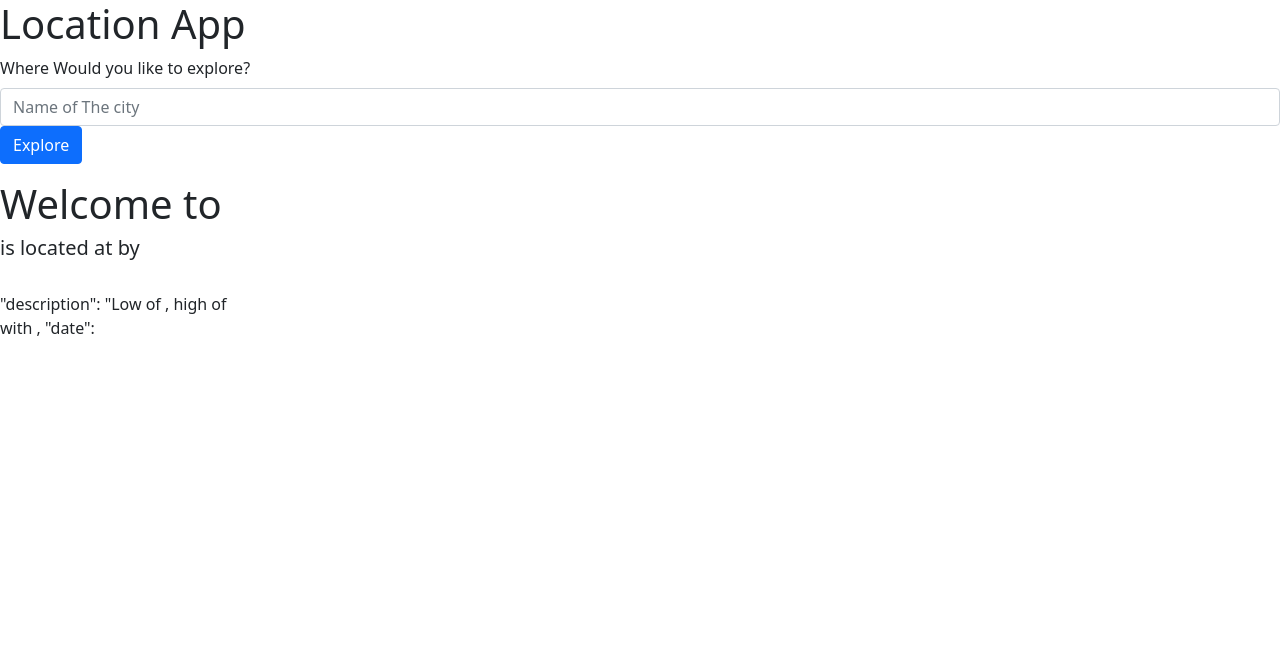
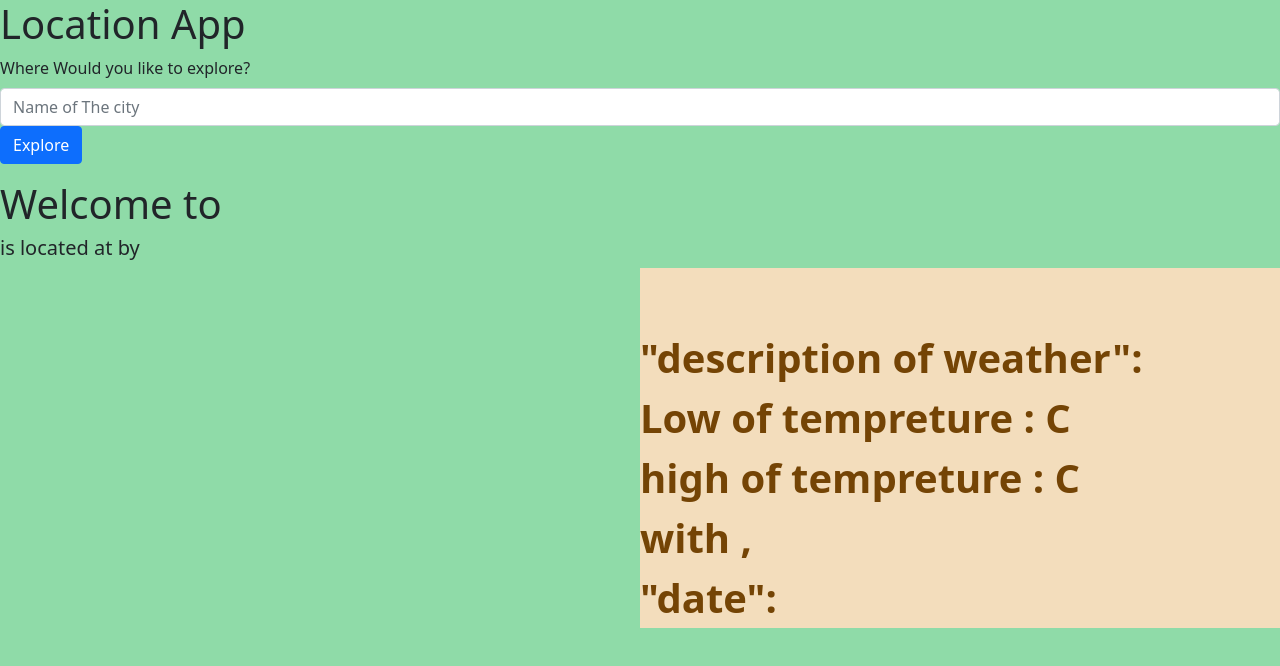
Before and after one commit to Amer-1987/city-explorer-new, a React (Create React App) app: page / in a window 1280 px wide. Shown: the top 666 px of the page. Built offline with nearby package versions, Linux system fonts and the light colour scheme.

Commit message:
lab07 frontend finished

```diff
--- a/src/App.css
+++ b/src/App.css
@@ -36,3 +36,21 @@
     transform: rotate(360deg);
   }
 }
+
+body{
+  background-color: #8fdba8;
+}
+section{
+  padding: 15px;
+  background-color: rgb(15, 14, 14);
+  color : white
+}
+
+.temp{
+  width : 50%;
+  float : right;
+font-size : 40px;
+background-color: rgb(243, 221, 188);
+color: rgb(116, 68, 5);
+font-weight: bold;
+}
--- a/src/App.js
+++ b/src/App.js
@@ -128,14 +128,19 @@ class App extends React.Component {
 
         {this.state.showError && <p>Error, sorry for that</p>}
 
-        <p>
+        <p className='temp'>
           {this.state.locationName}
           <br />
-          "description": "Low of {this.state.low_temp}, high of  {this.state.high_temp}
+          "description of weather":
+          <br/>
+           Low of tempreture :
+           {this.state.low_temp} C
+           <br/>
+            high of tempreture : {this.state.high_temp} C
           <br />
 
           with {this.state.description} ,
-
+          <br />
           "date": {this.state.date}
         </p>
       </>
```
